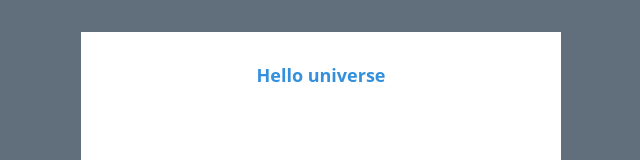
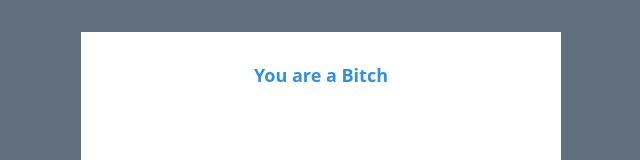
Before and after one commit to aristotele/advanced-vue-component-design, a Vue app: page / in a window 1280 px wide. Shown: the top 160 px of the page, without its empty margins (319-959 px from the left). Built offline with nearby package versions, Linux system fonts and the light colour scheme.

Commit message:
Reproduce template's slot scope behavior

```diff
--- a/src/App.vue
+++ b/src/App.vue
@@ -3,7 +3,9 @@
     <div class="max-w-sm mx-auto bg-white h-screen">
       <div class="flex justify-center pt-8">
         <hello-world>
-          <h1 class="text-blue text-lg font-bold">Hello universe</h1>
+          <template slot-scope="{ myProperty, anotherProp }">
+            {{ anotherProp }} {{ myProperty }}
+          </template>
         </hello-world>
       </div>
     </div>
--- a/src/assets/js/components/HelloWorld.vue
+++ b/src/assets/js/components/HelloWorld.vue
@@ -8,7 +8,12 @@ export default {
           class: "text-lg text-blue font-bold"
         }
       },
-      [this.$slots.default]
+      [
+        this.$scopedSlots.default({
+          myProperty: "Bitch",
+          anotherProp: "You are a"
+        })
+      ]
     )
   }
 }
```
